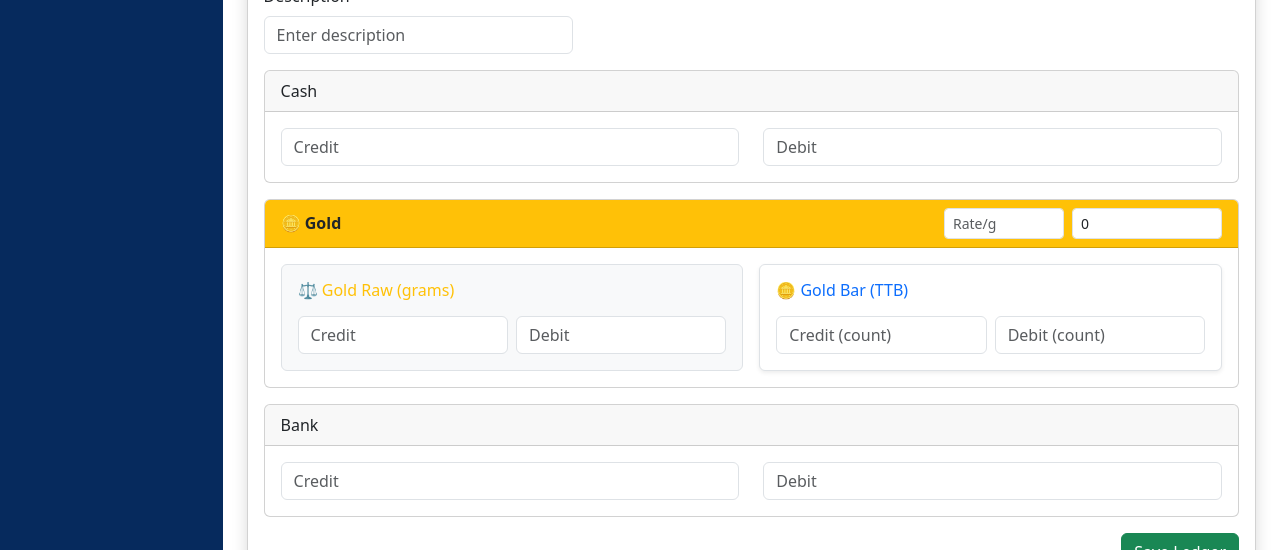
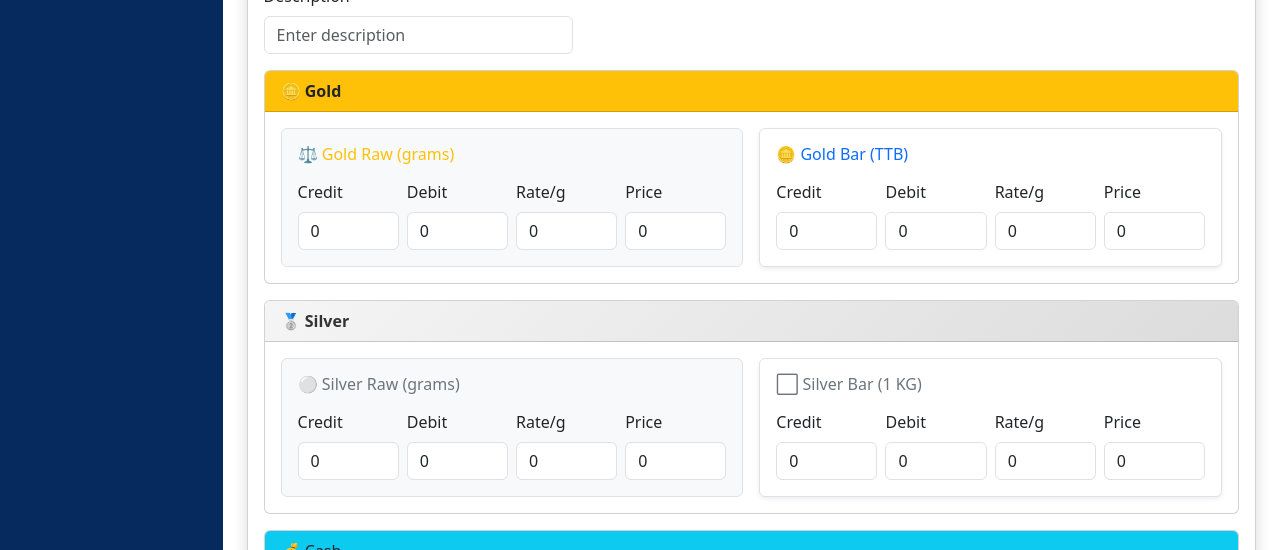
Before and after one commit to irfan275/goldshop-accounting-ui, a React (Vite) app: page /ledgers/add in a window 1280 px wide. Shown: the part 250-800 px from the top of the page. Built offline with nearby package versions, Linux system fonts and the light colour scheme; no server answers; sample sign-in values are in the browser's storage.

Commit message:
wip for ui

```diff
--- a/src/pages/AddLedger.jsx
+++ b/src/pages/AddLedger.jsx
@@ -19,15 +19,27 @@ export default function AddLedger() {
   const [loading, setLoading] = useState(false);
     const [shops, setShops] = useState([]);
 
+  const emptyEntry = {
+  credit: 0,
+  debit: 0,
+  rate: 0,
+  value: 0
+};
   const [form, setForm] = useState({
     date: "",
     name: "",
     description: "",
     shop: "",
-    cash: { credit: "", debit: "" },
-    gold_raw: { credit: "", debit: "" },
-    gold_bar_1tt: { credit: "", debit: "" },
-    bank: { credit: "", debit: "" }
+    cash: emptyEntry,
+    gold_raw: emptyEntry,
+    gold_bar_1tt: emptyEntry,
+    silver_raw: emptyEntry,
+    silver_bar_kg: emptyEntry,
+    bank: emptyEntry,
+    goldRate : "",
+    goldValue: "",
+    silverRate : "",
+    silverValue : ""
   });
     useEffect(() => {
       fetchShops();
@@ -105,50 +117,83 @@ export default function AddLedger() {
       console.error(err);
     }
   };
+
   const loadInvoice = async () => {
-    const res = await getLedgerById(id);
+      const res = await getLedgerById(id);
     const inv = res.data.data;
 
     setSelectedCustomer(inv.name);
     setCustomerSearch(inv.name);
 
-    // convert entries → form
     const newForm = {
       date: inv.date?.split("T")[0],
       name: inv.name || "",
       description: inv.description || "",
-      shop : inv.shop || "",
-      goldRate : inv.goldRate || "",
-      goldValue : inv.goldValue || "",
-      cash: { credit: "", debit: "" },
-      gold_raw: { credit: "", debit: "" },
-      gold_bar_1tt: { credit: "", debit: "" },
-      bank: { credit: "", debit: "" }
+      shop: inv.shop || "",
+
+      cash: { ...emptyEntry },
+      gold_raw: { ...emptyEntry },
+      gold_bar_1tt: { ...emptyEntry },
+      silver_raw: { ...emptyEntry },
+      silver_bar_kg: { ...emptyEntry },
+      bank: { ...emptyEntry }
     };
 
     inv.entries.forEach((e) => {
-      if (e.type === "cash") newForm.cash = e;
-      if (e.type === "gold_raw") newForm.gold_raw = e;
-      if (e.type === "gold_bar") newForm.gold_bar_1tt = e;
-      if (e.type === "bank") newForm.bank = e;
+      const mapped = {
+        credit: e.credit || 0,
+        debit: e.debit || 0,
+        rate: e.rate || 0,
+        value: e.value || 0
+      };
+
+      switch (e.type) {
+        case "cash":
+          newForm.cash = mapped;
+          break;
+
+        case "gold_raw":
+          newForm.gold_raw = mapped;
+          break;
+
+        case "gold_bar_1tt":
+        case "gold_bar":
+          newForm.gold_bar_1tt = mapped;
+          break;
+
+        case "silver_raw":
+          newForm.silver_raw = mapped;
+          break;
+
+        case "silver_bar_kg":
+        case "silver_bar":
+          newForm.silver_bar_kg = mapped;
+          break;
+
+        case "bank":
+          newForm.bank = mapped;
+          break;
+
+        default:
+          break;
+      }
     });
-
     setForm(newForm);
     setInvoiceNumber(inv.invoiceNumber)
     setInvoiceId(inv._id);
 };
-useEffect(() => {
-  const total = calculateGoldValue(form);
+// useEffect(() => {
+//   const total = calculateGoldValue(form);
 
-  setForm((prev) => ({
-    ...prev,
-    goldValue: total
-  }));
-}, [
-  form.gold_raw,
-  form.gold_bar_1tt,
-  form.goldRate
-]);
+//   setForm((prev) => ({
+//     ...prev,
+//     goldValue: total
+//   }));
+// }, [
+//   form.gold_raw,
+//   form.gold_bar_1tt,
+//   form.goldRate
+// ]);
 const TTB_GRAMS = 116.64;
 
 const calculateGoldValue = (form) => {
@@ -162,6 +207,31 @@ const calculateGoldValue = (form) => {
   const totalGrams = raw + bar * TTB_GRAMS;
 
   return totalGrams * (form.goldRate || 0);
+};
+const SILVER_BAR_GRAMS = 1000; // 1 KG = 1000 grams
+// useEffect(() => {
+//   const total = calculateSilverValue(form);
+
+//   setForm((prev) => ({
+//     ...prev,
+//     silverValue: total
+//   }));
+// }, [
+//   form.silver_raw,
+//   form.silver_bar_kg,
+//   form.silverRate
+// ]);
+const calculateSilverValue = (form) => {
+  const raw =
+    (form.silver_raw.credit || 0) - (form.silver_raw.debit || 0);
+
+  const bar =
+    (form.silver_bar_kg.credit || 0) -
+    (form.silver_bar_kg.debit || 0);
+
+  const totalGrams = raw + bar * SILVER_BAR_GRAMS;
+
+  return totalGrams * (form.silverRate || 0);
 };
   const handleChange = (section, field, value) => {
     setForm({
@@ -182,7 +252,9 @@ const calculateGoldValue = (form) => {
           type,
           ...extra,
           credit: Number(data.credit || 0),
-          debit: Number(data.debit || 0)
+          debit: Number(data.debit || 0),
+          rate: Number(data.rate || 0),
+          value: Number(data.value || 0)
         });
       }
     };
@@ -190,6 +262,8 @@ const calculateGoldValue = (form) => {
     pushIf("cash", form.cash);
     pushIf("gold_raw", form.gold_raw);
     pushIf("gold_bar", form.gold_bar_1tt, { subType: "1tt" });
+    pushIf("silver_raw", form.silver_raw);
+    pushIf("silver_bar", form.silver_bar_kg, { subType: "kg" });
     pushIf("bank", form.bank);
 
     return entries;
@@ -204,8 +278,6 @@ const calculateGoldValue = (form) => {
         //customerId: selectedCustomer?._id,
         description: form.description,
         shop:form.shop,
-        goldRate : form.goldRate,
-        goldValue : form.goldValue,
         entries: buildEntries()
       };
 
@@ -341,9 +413,323 @@ const calculateGoldValue = (form) => {
         </div>
       </div>
 
-      {/* ===== CASH ===== */}
+
+
+<div className="card mb-3">
+
+  {/* HEADER */}
+  <div className="card-header bg-warning d-flex justify-content-between align-items-center">
+    <strong>🪙 Gold</strong>
+
+    {/* <div className="d-flex gap-2">
+      <input
+        type="number"
+        className="form-control form-control-sm"
+        style={{ width: "120px" }}
+        placeholder="Rate/g"
+        value={form.gold_raw.rate}
+        onChange={(e) =>
+          handleChange("gold_raw", "rate", e.target.value)
+        }
+      />
+
+      <input
+        className="form-control form-control-sm"
+        style={{ width: "150px" }}
+        value={form.gold_raw.value}
+        placeholder="Total Price"
+        onChange={(e) =>
+          handleChange("gold_raw", "value", e.target.value)
+        }
+      />
+    </div> */}
+  </div>
+
+  {/* BODY */}
+  <div className="card-body">
+
+    <div className="row g-3">
+
+      {/* 🔹 GOLD RAW */}
+      <div className="col-md-6">
+        <div className="border rounded p-3 bg-light">
+
+          <h6 className="text-warning mb-3">
+            ⚖️ Gold Raw (grams)
+          </h6>
+
+          <div className="row g-2">
+            <div className="col-3">
+              <label className="form-label">Credit</label>
+              <input
+                className="form-control"
+                placeholder="Credit"
+                value={form.gold_raw.credit}
+                onChange={(e) =>
+                  handleChange("gold_raw", "credit", e.target.value)
+                }
+              />
+            </div>
+
+            <div className="col-3">
+              <label className="form-label">Debit</label>
+              <input
+                className="form-control"
+                placeholder="Debit"
+                value={form.gold_raw.debit}
+                onChange={(e) =>
+                  handleChange("gold_raw", "debit", e.target.value)
+                }
+              />
+            </div>
+            <div className="col-3">
+              <label className="form-label">Rate/g</label>
+              <input
+                className="form-control "
+                //style={{ width: "150px" }}
+                value={form.gold_raw.rate}
+                placeholder="Rate/g"
+                onChange={(e) =>
+                  handleChange("gold_raw", "rate", e.target.value)
+                }
+                />
+            </div>
+            <div className="col-3">
+              <label className="form-label">Price</label>
+              <input
+                className="form-control "
+                //style={{ width: "150px" }}
+                value={form.gold_raw.value}
+                placeholder="Total Price"
+                onChange={(e) =>
+                  handleChange("gold_raw", "value", e.target.value)
+                }
+                />
+            </div>
+          </div>
+
+        </div>
+      </div>
+
+      {/* 🔹 GOLD BAR */}
+      <div className="col-md-6">
+        <div className="border rounded p-3 bg-white shadow-sm">
+
+          <h6 className="text-primary mb-3">
+            🪙 Gold Bar (TTB)
+          </h6>
+
+          <div className="row g-2">
+            <div className="col-3">
+              <label className="form-label">Credit</label>
+              <input
+                className="form-control"
+                placeholder="Credit (count)"
+                value={form.gold_bar_1tt.credit}
+                onChange={(e) =>
+                  handleChange("gold_bar_1tt", "credit", e.target.value)
+                }
+              />
+            </div>
+
+            <div className="col-3">
+              <label className="form-label">Debit</label>
+              <input
+                className="form-control"
+                placeholder="Debit (count)"
+                value={form.gold_bar_1tt.debit}
+                onChange={(e) =>
+                  handleChange("gold_bar_1tt", "debit", e.target.value)
+                }
+              />
+            </div>
+            <div className="col-3">
+              <label className="form-label">Rate/g</label>
+              <input
+                className="form-control "
+                //style={{ width: "150px" }}
+                value={form.gold_bar_1tt.rate}
+                placeholder="Rate/g"
+                onChange={(e) =>
+                  handleChange("gold_bar_1tt", "rate", e.target.value)
+                }
+                />
+            </div>
+            <div className="col-3">
+              <label className="form-label">Price</label>
+              <input
+                className="form-control "
+                //style={{ width: "150px" }}
+                value={form.gold_bar_1tt.value}
+                placeholder="Total Price"
+                onChange={(e) =>
+                  handleChange("gold_bar_1tt", "value", e.target.value)
+                }
+                />
+            </div>
+          </div>
+
+        </div>
+      </div>
+
+    </div>
+
+  </div>
+</div>
+<div className="card mb-3">
+
+  {/* HEADER */}
+  <div
+  className="card-header d-flex justify-content-between align-items-center"
+      style={{
+        background: "linear-gradient(135deg, #f5f5f5, #dcdcdc)",
+        color: "#333"
+      }}
+    >
+    <strong>
+       🥈 Silver
+    </strong>
+
+      </div>
+
+  {/* BODY */}
+  <div className="card-body">
+
+    <div className="row g-3">
+
+      {/* 🔹 SILVER RAW */}
+      <div className="col-md-6">
+        <div className="border rounded p-3 bg-light">
+
+          <h6 className="mb-3" style={{ color: "#6c757d" }}>
+           ⚪ Silver Raw (grams)
+          </h6>
+
+          <div className="row g-2">
+            <div className="col-3">
+              <label className="form-label">Credit</label>
+              <input
+                type="number"
+                className="form-control"
+                placeholder="Credit"
+                value={form.silver_raw.credit}
+                onChange={(e) =>
+                  handleChange("silver_raw", "credit", e.target.value)
+                }
+              />
+            </div>
+
+            <div className="col-3">
+              <label className="form-label">Debit</label>
+              <input
+                type="number"
+                className="form-control"
+                placeholder="Debit"
+                value={form.silver_raw.debit}
+                onChange={(e) =>
+                  handleChange("silver_raw", "debit", e.target.value)
+                }
+              />
+            </div>
+            <div className="col-3">
+              <label className="form-label">Rate/g</label>
+              <input
+                className="form-control "
+                //style={{ width: "150px" }}
+                value={form.silver_raw.rate}
+                placeholder="Rate/g"
+                onChange={(e) =>
+                  handleChange("silver_raw", "rate", e.target.value)
+                }
+                />
+            </div>
+            <div className="col-3">
+              <label className="form-label">Price</label>
+              <input
+                className="form-control "
+                //style={{ width: "150px" }}
+                value={form.silver_raw.value}
+                placeholder="Total Price"
+                onChange={(e) =>
+                  handleChange("silver_raw", "value", e.target.value)
+                }
+                />
+            </div>
+          </div>
+
+        </div>
+      </div>
+
+      {/* 🔹 SILVER BAR */}
+      <div className="col-md-6">
+        <div className="border rounded p-3 bg-white shadow-sm">
+
+          <h6 className="mb-3 text-secondary">
+            ⬜ Silver Bar (1 KG)
+          </h6>
+
+          <div className="row g-2">
+            <div className="col-3">
+              <label className="form-label">Credit</label>
+              <input
+                type="number"
+                className="form-control"
+                placeholder="Credit (count)"
+                value={form.silver_bar_kg.credit}
+                onChange={(e) =>
+                  handleChange("silver_bar_kg", "credit", e.target.value)
+                }
+              />
+            </div>
+
+            <div className="col-3">
+              <label className="form-label">Debit</label>
+              <input
+                type="number"
+                className="form-control"
+                placeholder="Debit (count)"
+                value={form.silver_bar_kg.debit}
+                onChange={(e) =>
+                  handleChange("silver_bar_kg", "debit", e.target.value)
+                }
+              />
+            </div>
+            <div className="col-3">
+              <label className="form-label">Rate/g</label>
+              <input
+                className="form-control "
+                //style={{ width: "150px" }}
+                value={form.silver_bar_kg.rate}
+                placeholder="Rate/g"
+                onChange={(e) =>
+                  handleChange("silver_bar_kg", "rate", e.target.value)
+                }
+                />
+            </div>
+            <div className="col-3">
+              <label className="form-label">Price</label>
+              <input
+                className="form-control "
+                //style={{ width: "150px" }}
+                value={form.silver_bar_kg.value}
+                placeholder="Total Price"
+                onChange={(e) =>
+                  handleChange("silver_bar_kg", "value", e.target.value)
+                }
+                />
+            </div>
+          </div>
+
+        </div>
+      </div>
+
+    </div>
+
+  </div>
+</div>
+{/* ===== CASH ===== */}
       <div className="card mb-3">
-        <div className="card-header">Cash</div>
+        <div className="card-header bg-info">💰 Cash</div>
         <div className="card-body row">
           <div className="col-md-6">
             <input
@@ -363,117 +749,9 @@ const calculateGoldValue = (form) => {
           </div>
         </div>
       </div>
-
-<div className="card mb-3">
-
-  {/* HEADER */}
-  <div className="card-header bg-warning d-flex justify-content-between align-items-center">
-    <strong>🪙 Gold</strong>
-
-    <div className="d-flex gap-2">
-      <input
-        type="number"
-        className="form-control form-control-sm"
-        style={{ width: "120px" }}
-        placeholder="Rate/g"
-        value={form.goldRate}
-        onChange={(e) =>
-          setForm({ ...form, goldRate: Number(e.target.value) })
-        }
-      />
-
-      <input
-        className="form-control form-control-sm"
-        style={{ width: "150px" }}
-        value={form.goldValue}
-        readOnly
-      />
-    </div>
-  </div>
-
-  {/* BODY */}
-  <div className="card-body">
-
-    <div className="row g-3">
-
-      {/* 🔹 GOLD RAW */}
-      <div className="col-md-6">
-        <div className="border rounded p-3 bg-light">
-
-          <h6 className="text-warning mb-3">
-            ⚖️ Gold Raw (grams)
-          </h6>
-
-          <div className="row g-2">
-            <div className="col-6">
-              <input
-                className="form-control"
-                placeholder="Credit"
-                value={form.gold_raw.credit}
-                onChange={(e) =>
-                  handleChange("gold_raw", "credit", e.target.value)
-                }
-              />
-            </div>
-
-            <div className="col-6">
-              <input
-                className="form-control"
-                placeholder="Debit"
-                value={form.gold_raw.debit}
-                onChange={(e) =>
-                  handleChange("gold_raw", "debit", e.target.value)
-                }
-              />
-            </div>
-          </div>
-
-        </div>
-      </div>
-
-      {/* 🔹 GOLD BAR */}
-      <div className="col-md-6">
-        <div className="border rounded p-3 bg-white shadow-sm">
-
-          <h6 className="text-primary mb-3">
-            🪙 Gold Bar (TTB)
-          </h6>
-
-          <div className="row g-2">
-            <div className="col-6">
-              <input
-                className="form-control"
-                placeholder="Credit (count)"
-                value={form.gold_bar_1tt.credit}
-                onChange={(e) =>
-                  handleChange("gold_bar_1tt", "credit", e.target.value)
-                }
-              />
-            </div>
-
-            <div className="col-6">
-              <input
-                className="form-control"
-                placeholder="Debit (count)"
-                value={form.gold_bar_1tt.debit}
-                onChange={(e) =>
-                  handleChange("gold_bar_1tt", "debit", e.target.value)
-                }
-              />
-            </div>
-          </div>
-
-        </div>
-      </div>
-
-    </div>
-
-  </div>
-</div>
-
       {/* ===== BANK ===== */}
       <div className="card mb-3">
-        <div className="card-header">Bank</div>
+        <div className="card-header bg-info">🏦 Bank</div>
         <div className="card-body row">
           <div className="col-md-6">
             <input
@@ -513,7 +791,7 @@ const calculateGoldValue = (form) => {
   </div>
 
   {/* ===== PREVIEW TABLE ===== */}
-  <div className="card shadow mt-4">
+  {/* <div className="card shadow mt-4">
     <div className="card-header bg-dark text-white">
       Preview
     </div>
@@ -559,7 +837,7 @@ const calculateGoldValue = (form) => {
         </tbody>
       </table>
     </div>
-  </div>
+  </div> */}
 
 </div>
   );
```
